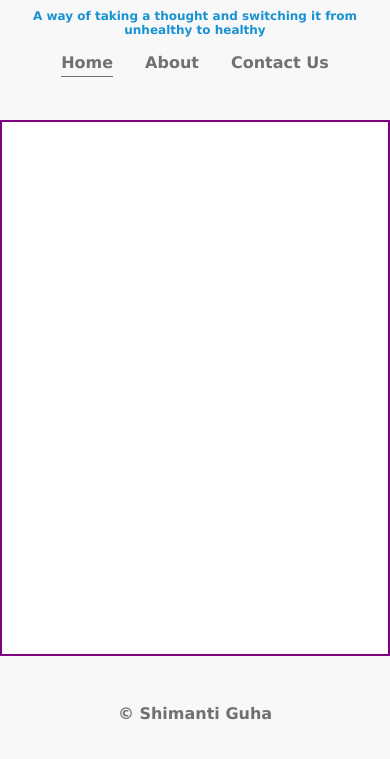
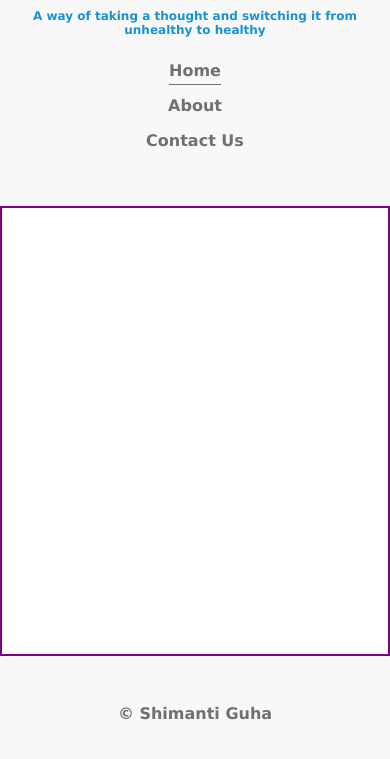
Before and after one commit to Shimanti/nav-responsive, a plain HTML site: page index.html in a window 390 px wide. Shown: the part 73-832 px from the top of the page. Drawn offline with Linux system fonts and the light colour scheme.

Commit message:
small screen nav

```diff
--- a/style.css
+++ b/style.css
@@ -82,3 +82,18 @@ main {
   border: 2px solid purple;
   height: 100%;
 }
+
+/* ********************
+Screen Changes
+*********************** */
+
+@media (max-width: 675px) {
+  nav ul {
+    flex-direction: column;
+  }
+
+  nav li {
+    margin: .5em 0;
+  }
+
+}
```
